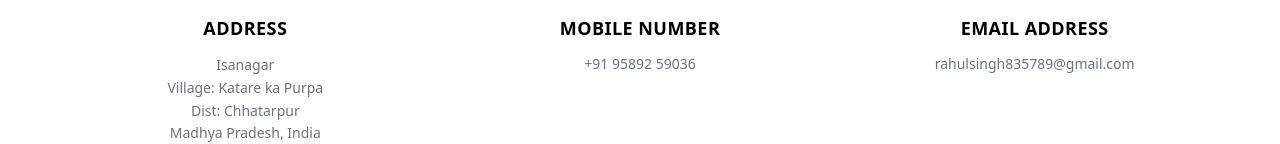
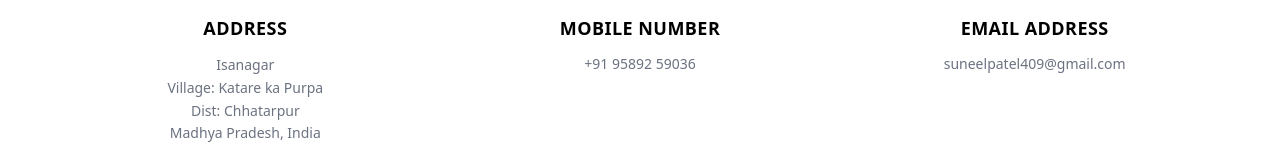
Before and after one commit to Rahulsingh7985/beej-bhandaar, a React (Vite) app in the folder Frontend/: page /contact in a window 1280 px wide. Shown: the part 374-518 px from the top of the page. Built offline with nearby package versions, Linux system fonts and the light colour scheme; no server answers.

Commit message:
Update email address in Contact component

```diff
--- a/Frontend/src/components/Contact/Contact.jsx
+++ b/Frontend/src/components/Contact/Contact.jsx
@@ -62,7 +62,7 @@ export default function Contact() {
               EMAIL ADDRESS
             </h3>
             <p className="text-gray-500 text-sm">
-              rahulsingh835789@gmail.com
+              suneelpatel409@gmail.com
             </p>
           </div>
 
```
